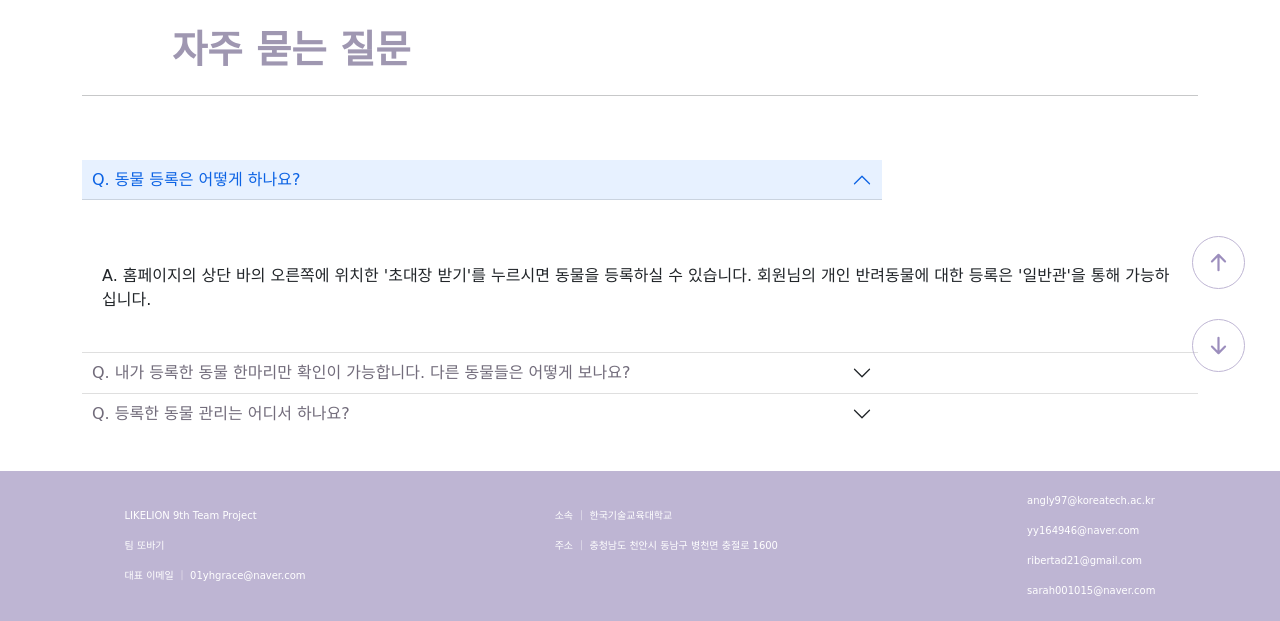
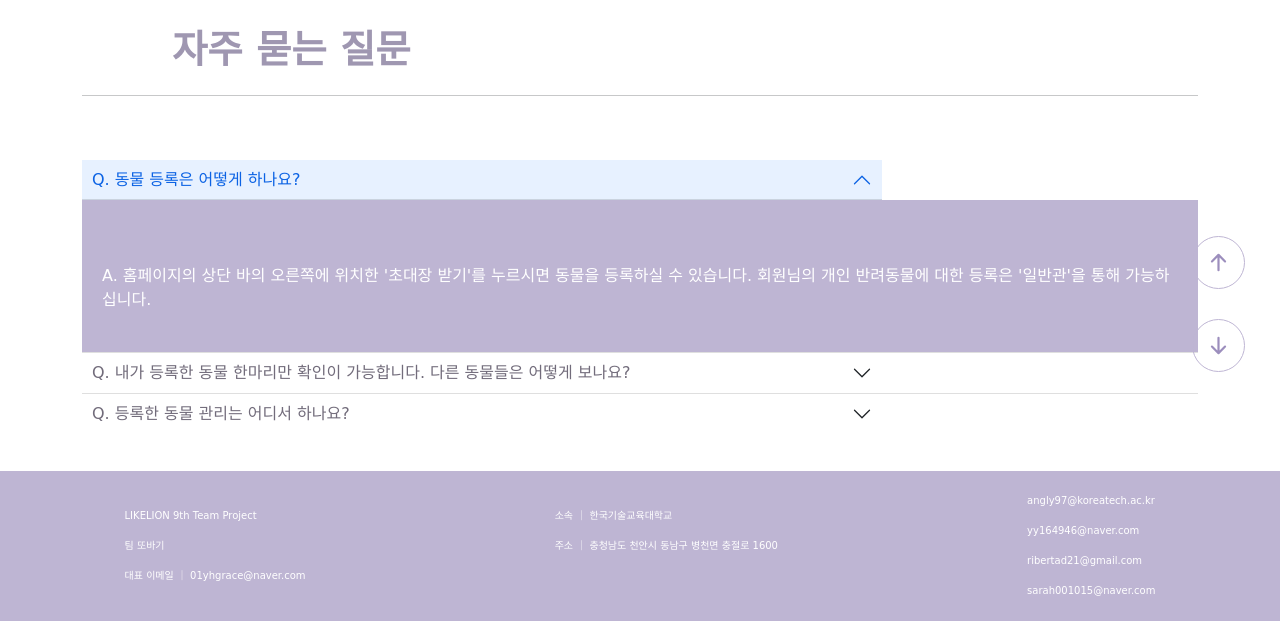
Before and after one commit to ddbg/dbg, a Django app: page /dbg/q_and_a/ in a window 1280 px wide, after a click on "Q. 동물 등록은 어떻게 하나요?". Shown: the part 179-800 px from the top of the page. Run offline with Django 3.2, Linux system fonts and the light colour scheme; some web fonts are replaced.

Commit message:
q_and_a answer color correction

```diff
--- a/dbgproject/dbg/templates/q_and_a.html
+++ b/dbgproject/dbg/templates/q_and_a.html
@@ -29,6 +29,10 @@
       text-align:left;
       position:center;
       color:#726C7B;
+    }
+    .accordion-body{
+      background-color:#BEB5D3;  /*답변 색*/
+      color:#FFFFFF;
     }
     /* footer 아래 고정 */
     html,body{
```
